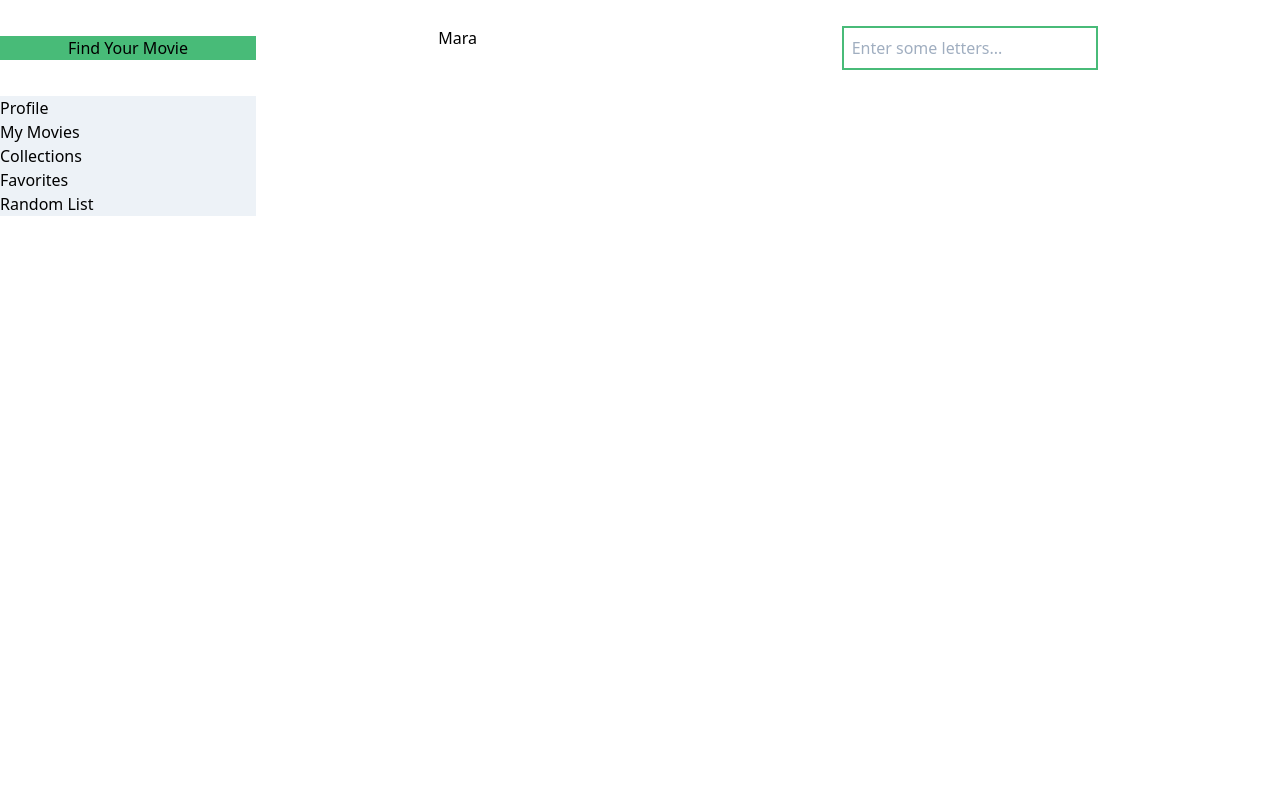
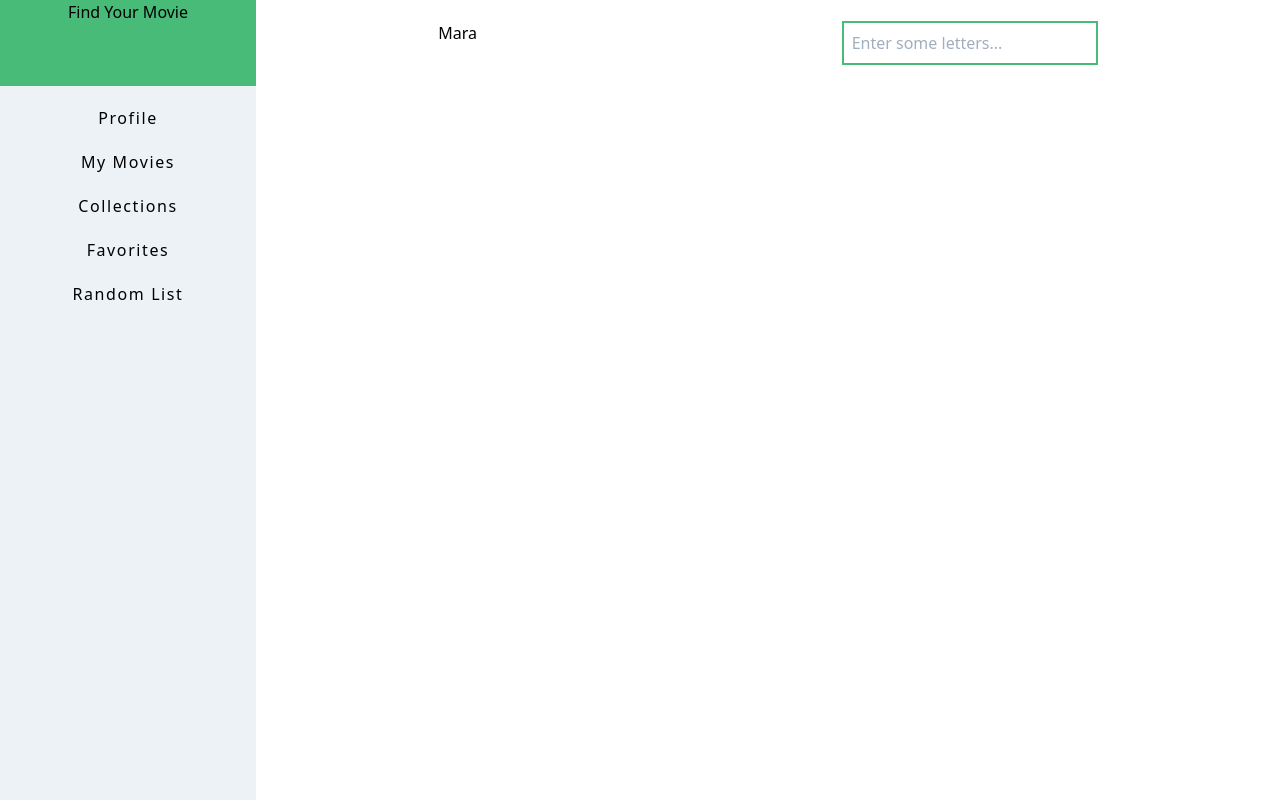
Before and after one commit to Mar4elius/movie-app, a React (Create React App) app: page / in a window 1280 px wide. Built offline with nearby package versions, Linux system fonts and the light colour scheme.

Commit message:
Full height nav bar

```diff
--- a/public/index.html
+++ b/public/index.html
@@ -1,5 +1,5 @@
 <!DOCTYPE html>
-<html lang="en">
+<html lang="en" class="h-full">
   <head>
     <meta charset="utf-8" />
     <link rel="icon" href="%PUBLIC_URL%/favicon.ico" />
@@ -26,7 +26,7 @@
     -->
     <title>Movie App</title>
   </head>
-  <body>
+  <body class="h-full">
     <noscript>You need to enable JavaScript to run this app.</noscript>
     <!-- index.html is where our application gets rendered. More specifically, the <div> with the id of 'root'. Basically enter point of react app  -->
     <div id="root"></div>
--- a/src/components/Layout.js
+++ b/src/components/Layout.js
@@ -5,7 +5,7 @@ import Navigation from './Navigation'
 
 export default function Layout() {
   return (
-    <div className="w-full">
+    <div className="flex flex-col w-full h-screen">
       <TopBar />
       <Navigation />
     </div>
--- a/src/components/Navigation.js
+++ b/src/components/Navigation.js
@@ -3,12 +3,12 @@ import React from 'react'
 export default function Navigation() {
   return (
     <div className="w-1/5 bg-gray-200 h-full">
-      <ul>
-        <li>Profile</li>
-        <li>My Movies</li>
-        <li>Collections</li>
-        <li>Favorites</li>
-        <li>Random List</li>
+      <ul className="text-center ">
+        <li className="m-5 tracking-widest">Profile</li>
+        <li className="m-5 tracking-widest">My Movies</li>
+        <li className="m-5 tracking-widest">Collections</li>
+        <li className="m-5 tracking-widest">Favorites</li>
+        <li className="m-5 tracking-widest">Random List</li>
       </ul>
     </div>
   )
--- a/src/components/TopBar.js
+++ b/src/components/TopBar.js
@@ -5,7 +5,7 @@ import SearchBar from './helpers/SearchBar'
 export default function TopBar() {
   return (
     <div className="flex h-24 items-center text-center">
-      <div className="w-1/5 bg-green-500">
+      <div className="w-1/5 bg-green-500 h-full flex justify-center">
         <p>Find Your Movie</p>
       </div>
       <div className="w-4/5 flex justify-around">
```
